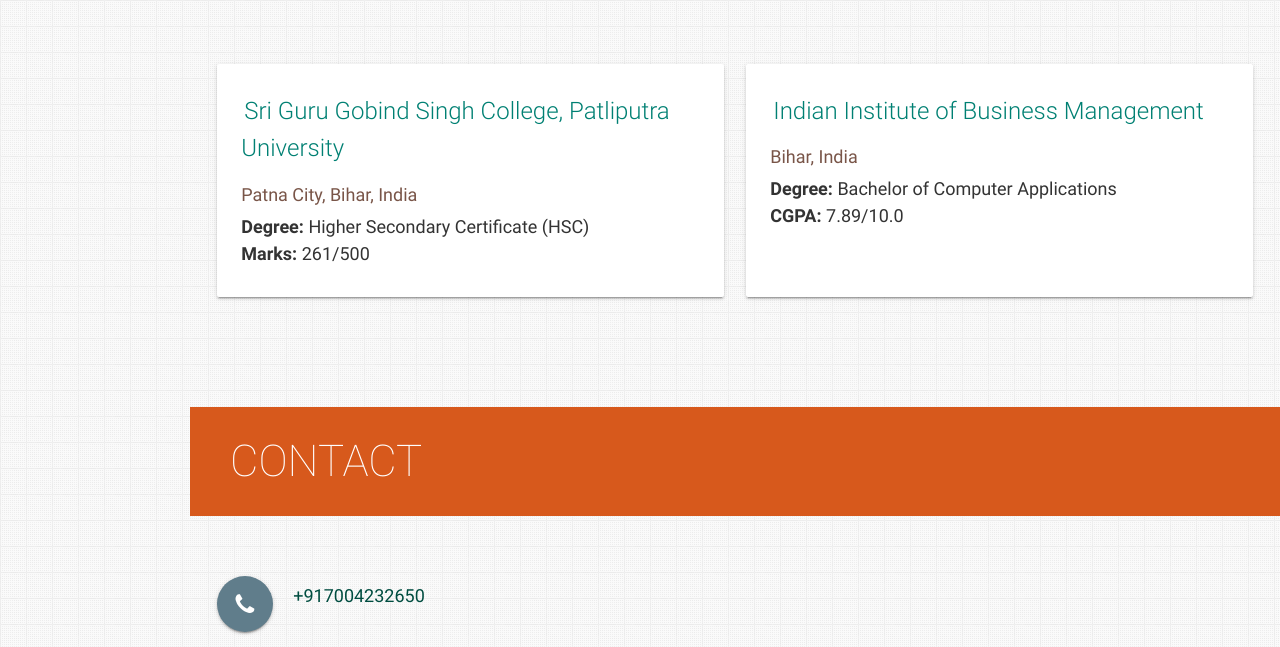
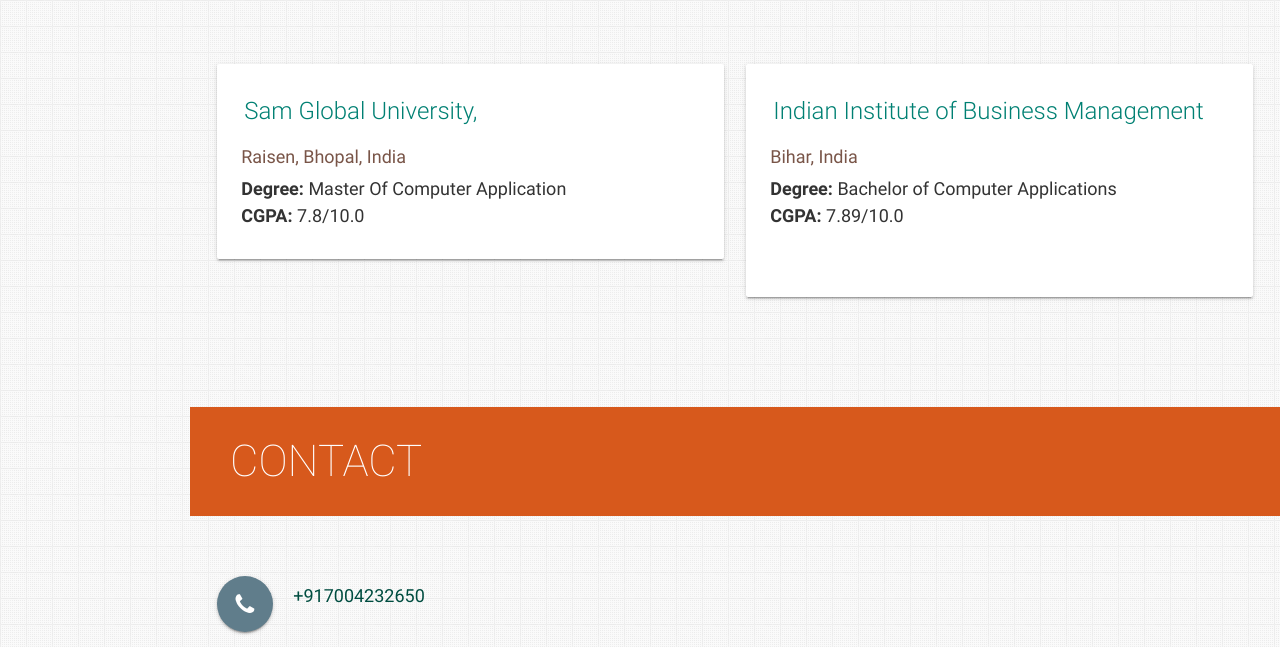
Before and after one commit to kaman6032/Portfolio-website, a plain HTML site: page index.html in a window 1280 px wide. Shown: the part 3952-4599 px from the top of the page. Drawn offline with nearby package versions, Linux system fonts and the light colour scheme.

Commit message:
Update index.html

```diff
--- a/index.html
+++ b/index.html
@@ -1153,14 +1153,14 @@ small {
             <div class="card">
               <div class="card-content">
                 <p>
-                  <span class="card-title"><a href="https://www.sggscollegepatnacity.ac.in/" target="_blank" class="teal-text hoverline">Sri Guru Gobind Singh College, Patliputra
-                      University</a></span>
+                  <span class="card-title"><a href="https://www.samglobaluniversity.ac.in/" target="_blank" class="teal-text hoverline">Sam Global University,
+                     </a></span>
                 </p>
-                <p class="brown-text">Patna City, Bihar, India</p>
+                <p class="brown-text">Raisen, Bhopal, India</p>
                 <p>
-                  <b>Degree: </b>Higher Secondary Certificate (HSC)
+                  <b>Degree: </b>Master Of Computer Application
                   <br>
-                  <b>Marks: </b>261/500
+                  <b>CGPA: </b>7.8/10.0
                 </p>
 
 
@@ -1179,8 +1179,6 @@ small {
                   <br>
                   <b>CGPA: </b>7.89/10.0
                 </p>
-
-
               </div>
             </div>
 
```
